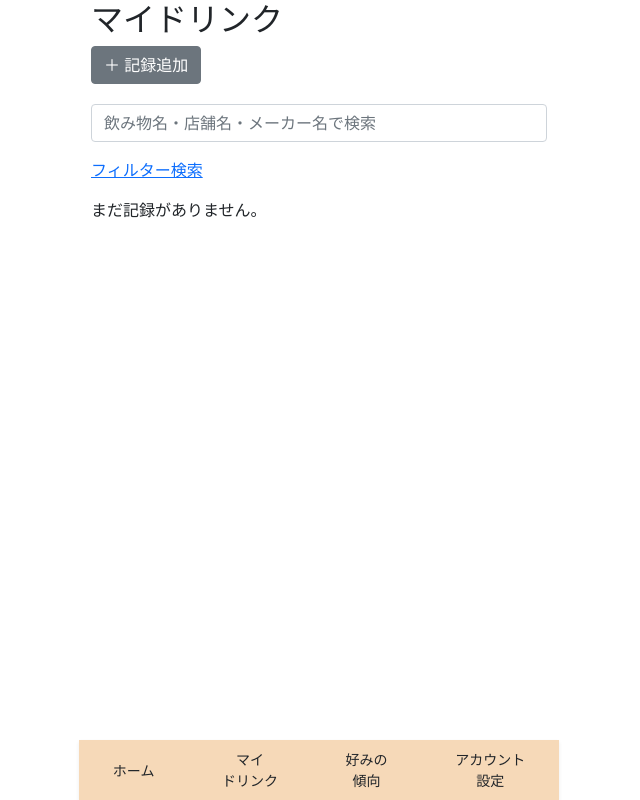
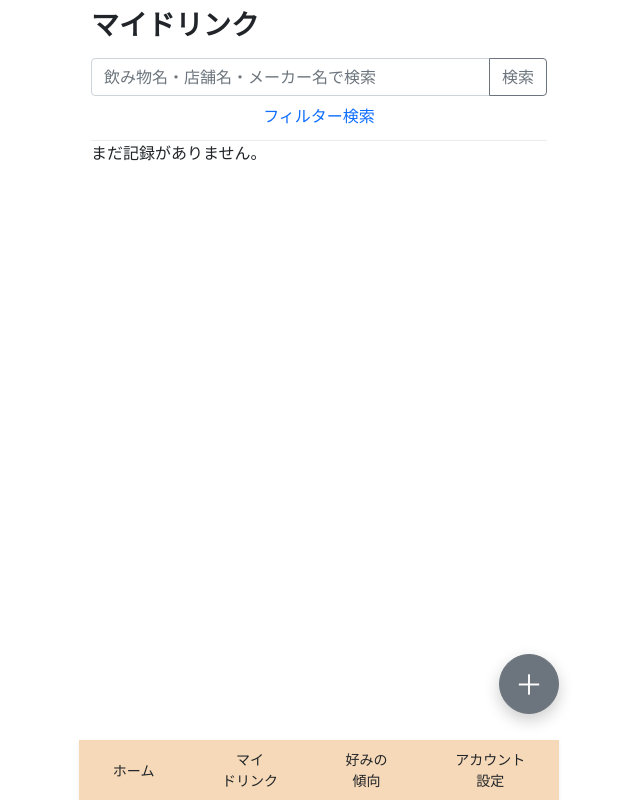
Before and after one commit to yui-okamoto8/drinkmemo, a Django app: page /drink/ in a window 1280 px wide. Shown: the whole page, without its empty margins (321-961 px from the left). Run offline with Django 5.2, Linux system fonts and the light colour scheme; the visitor is signed in with stand-in values (Sample User, id 1); data that the repository does not hold is empty.

```diff
--- a/drinmemo/templates/base.html
+++ b/drinmemo/templates/base.html
@@ -5,6 +5,79 @@
         <meta name="viewport" content="width=device-width, initial-scale=1">
         <!-- bootstrap -->
         <link href="https://cdn.jsdelivr.net/npm/bootstrap@5.0.2/dist/css/bootstrap.min.css" rel="stylesheet" integrity="sha384-EVSTQN3/azprG1Anm3QDgpJLIm9Nao0Yz1ztcQTwFspd3yD65VohhpuuCOmLASjC" crossorigin="anonymous">
+
+
+    <style>
+    .list-fixed-top{
+    position: sticky;
+    top: 0;
+    background: #fff;
+    z-index: 900;
+    padding-top: 8px;
+    padding-bottom: 8px;
+    border-bottom: 1px solid rgba(0,0,0,.08);
+    }
+
+    .app-container{position: relative; min-height: calc(100vh - 90px); }
+
+    .fab-add{
+    position: fixed;
+    left: 50%;
+    transform: translateX(-50%);
+    margin-left: 240px;
+    right: auto;
+    translate: -30px 0;
+    bottom: 86px;
+    width: 60px;
+    height: 60px;
+    border-radius: 999px;
+    display:flex;
+    align-items:center;
+    justify-content:center;
+    font-size:28px;
+    box-shadow: 0 6px 16px rgba(0,0,0,.2);
+    z-index: 1100;
+    }
+
+    .summary-fixed-top{
+    position: sticky;
+    top: 0;
+    background: #fff;
+    z-index: 900;
+    padding-top: 10px;
+    padding-bottom: 10px;
+    border-bottom: 1px solid rgba(0,0,0,.08);
+    }
+
+    .summary-page-title{
+    font-weight: 700;
+    font-size: 18px;
+    }
+
+/* タイトル帯（薄グレー） */
+    .summary-title{
+    background-color: #f2f2f2;
+    padding: 10px 12px;
+    font-weight: 600;
+    border-radius: 8px 8px 0 0;
+    }
+
+/* 中身 */
+    .summary-body{
+    background: #fff;
+    border: 1px solid rgba(0,0,0,.08);
+    border-top: none;
+    border-radius: 0 0 8px 8px;
+    }
+
+/* 小見出し */
+    .summary-subtitle{
+    font-size: 13px;
+    font-weight: 600;
+    color: #444;
+    margin-bottom: 6px;
+    }
+    </style>
     </head>
 
 <body style='padding-bottom:90px;'>
--- a/drinmemo/templates/drink_app/drink_list.html
+++ b/drinmemo/templates/drink_app/drink_list.html
@@ -1,25 +1,38 @@
 {% extends "base.html" %}
 {% block content %}
-<h2>マイドリンク</h2>
+<div class='app-container'>
 
-<!-- ① 記録追加ボタン -->
-<div style='margin-bottom: 20px;'>
-    <a href='{% url 'drink_app:create' %}' class='btn btn-secondary'>
-        ＋ 記録追加
-    </a>
+<!-- 固定 -->
+<div class="list-fixed-top">
+
+    <div class="d-flex align-items-center justify-content-between mb-3">
+      <h3 class="m-0" style="font-weight:700;">マイドリンク</h3>
+    </div>
+
+<!-- テキスト検索 -->
+    <form method='get' action='{% url 'drink_app:list' %}' class='mb-1'>
+    <div class="input-group">
+      <input type='text' name='q' value='{{ query }}'
+     placeholder='飲み物名・店舗名・メーカー名で検索' class='form-control'
+      >
+    <button class='btn btn-outline-secondary' type='submit'>検索</button>
+    </div>
+    </form>
+
+<!-- フィルター検索 -->
+    <div class='text-center mt-2 mb-1'>
+       <a href='{% url 'drink_app:filter' %}' style='font-weight:550; text-decoration:none;'>
+           フィルター検索
+       </a>
+    </div>
+
 </div>
 
-<!-- テキスト検索バー -->
-<form method='get' class='mb-3'>
-    <input type='text' name='q' value='{{ query }}' placeholder='飲み物名・店舗名・メーカー名で検索' class='form-control'>
-</form>
-
-<!-- フィルター検索のリンク -->
-<div class='mb-3'>
-    <a href='{% url 'drink_app:filter' %}' class='text-decoration-underline'>
-        フィルター検索
-    </a>
-</div>
+<!-- 記録追加ボタン -->
+<a href='{% url 'drink_app:create' %}'
+   class='btn btn-secondary fab-add'>
+  ＋
+</a>
 
 <!-- 記録一覧 -->
 {% if page_obj %}
@@ -28,7 +41,8 @@
   {% for r in page_obj %}
   <div class='col'>
     <div class='card h-100'>
-      <a href="{% url 'drink_app:detail' r.id %}" style="text-decoration:none; color:inherit;">
+      <a href="{% url 'drink_app:detail' r.id %}"
+         style="text-decoration:none; color:inherit;">
 
     <!-- 画像 -->
     {% if r.image %}
@@ -52,7 +66,7 @@
             ☆
         {% endif %}
     {% endfor %}
-</div>
+    </div>
 
     <!-- 飲み物名 -->
     <div style='font-weight:600; font-size:13px;'>
@@ -67,13 +81,13 @@
 
 </div>
 
-<!-- ページ移動ボタン -->
+<!-- ページ移動 -->
     {% if page_obj.paginator.num_pages > 1 %}
     <nav aria-label="ページ" style="margin-top: 16px;">
       <ul class="pagination">
         {% if page_obj.has_previous %}
           <li class="page-item">
-            <a class="page-link" href="?q={{ q }}&start={{ start }}&end={{ end }}&drink_type={{ drink_type }}&taste={{ taste }}&total={{ total }}&page={{ num }}">
+          <a class="page-link" href="?q={{ q }}&start={{ start }}&end={{ end }}&drink_type={{ drink_type }}&taste={{ taste }}&total={{ total }}&page={{ page_obj.previous_page_number }}">
 前へ</a>
           </li>
         {% endif %}
@@ -83,7 +97,7 @@
             <li class="page-item active"><span class="page-link">{{ num }}</span></li>
           {% else %}
             <li class="page-item">
-              <a class="page-link" href="?q={{ q }}&start={{ start }}&end={{ end }}&drink_type={{ drink_type }}&taste={{ taste }}&total={{ total }}&page={{ num }}">
+            <a class="page-link" href="?q={{ q }}&start={{ start }}&end={{ end }}&drink_type={{ drink_type }}&taste={{ taste }}&total={{ total }}&page={{ num }}">
 {{ num }}</a>
             </li>
           {% endif %}
@@ -91,7 +105,7 @@
 
         {% if page_obj.has_next %}
           <li class="page-item">
-            <a class="page-link" hhref="?q={{ q }}&start={{ start }}&end={{ end }}&drink_type={{ drink_type }}&taste={{ taste }}&total={{ total }}&page={{ num }}">
+          <a class="page-link" href="?q={{ q }}&start={{ start }}&end={{ end }}&drink_type={{ drink_type }}&taste={{ taste }}&total={{ total }}&page={{ page_obj.next_page_number}}">
 次へ</a>
           </li>
         {% endif %}
```
Also changed, not shown: drinmemo/templates/accounts/home.html (+6 -4 lines), drinmemo/templates/drink_app/summary.html (+31 -25 lines).
